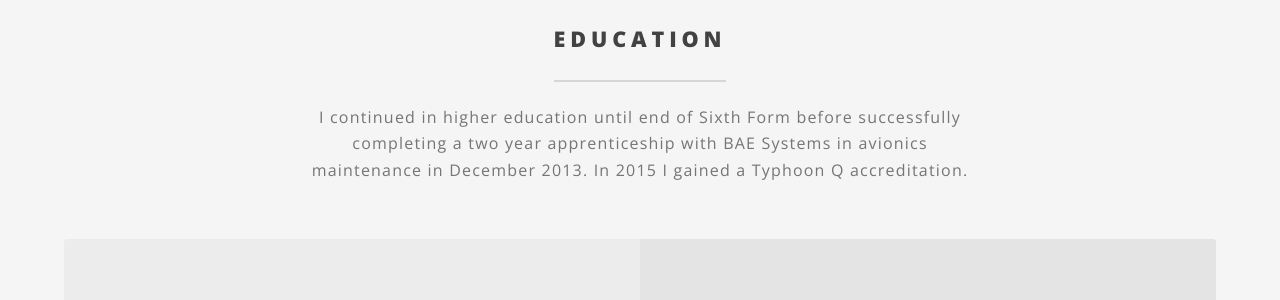
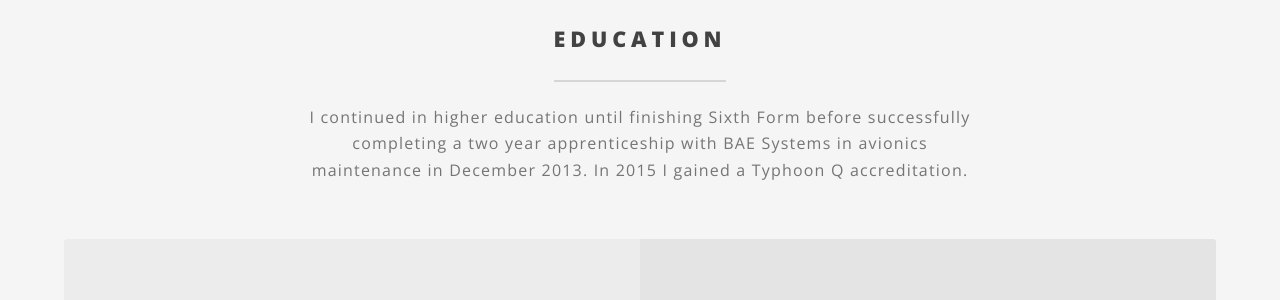
Before and after one commit to SJJUK/SJJUK.github.io, a Jekyll site: the page built from index.html, in a window 1280 px wide and 900 px high, scrolled down 2542 px. Shown: the part 154-454 px from the top of the window. Built offline with Jekyll 4.4.1, drawn with Linux system fonts in a browser that asks for light colours.

Commit message:
Update index.html

```diff
--- a/index.html
+++ b/index.html
@@ -63,7 +63,7 @@ layout: landing
 						<div class="inner">
 							<header class="major">
 								<h2>Education</h2>
-								<p>I continued in higher education until end of Sixth Form before successfully <br />
+								<p>I continued in higher education until finishing Sixth Form before successfully <br />
 								completing a two year apprenticeship with BAE Systems in avionics <br />
 								maintenance in December 2013. In 2015 I gained a Typhoon Q accreditation.</p>
 							</header>
```
